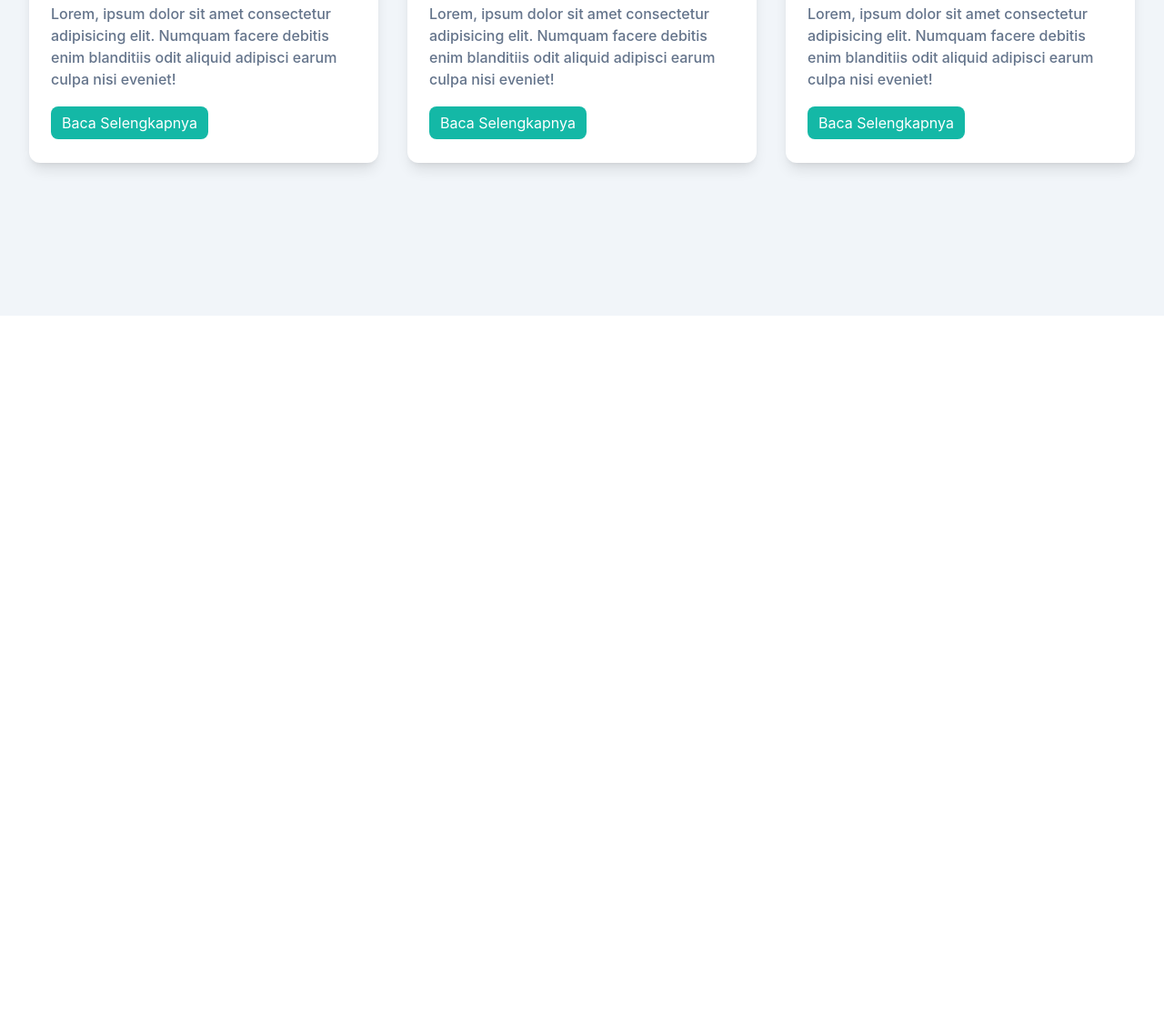
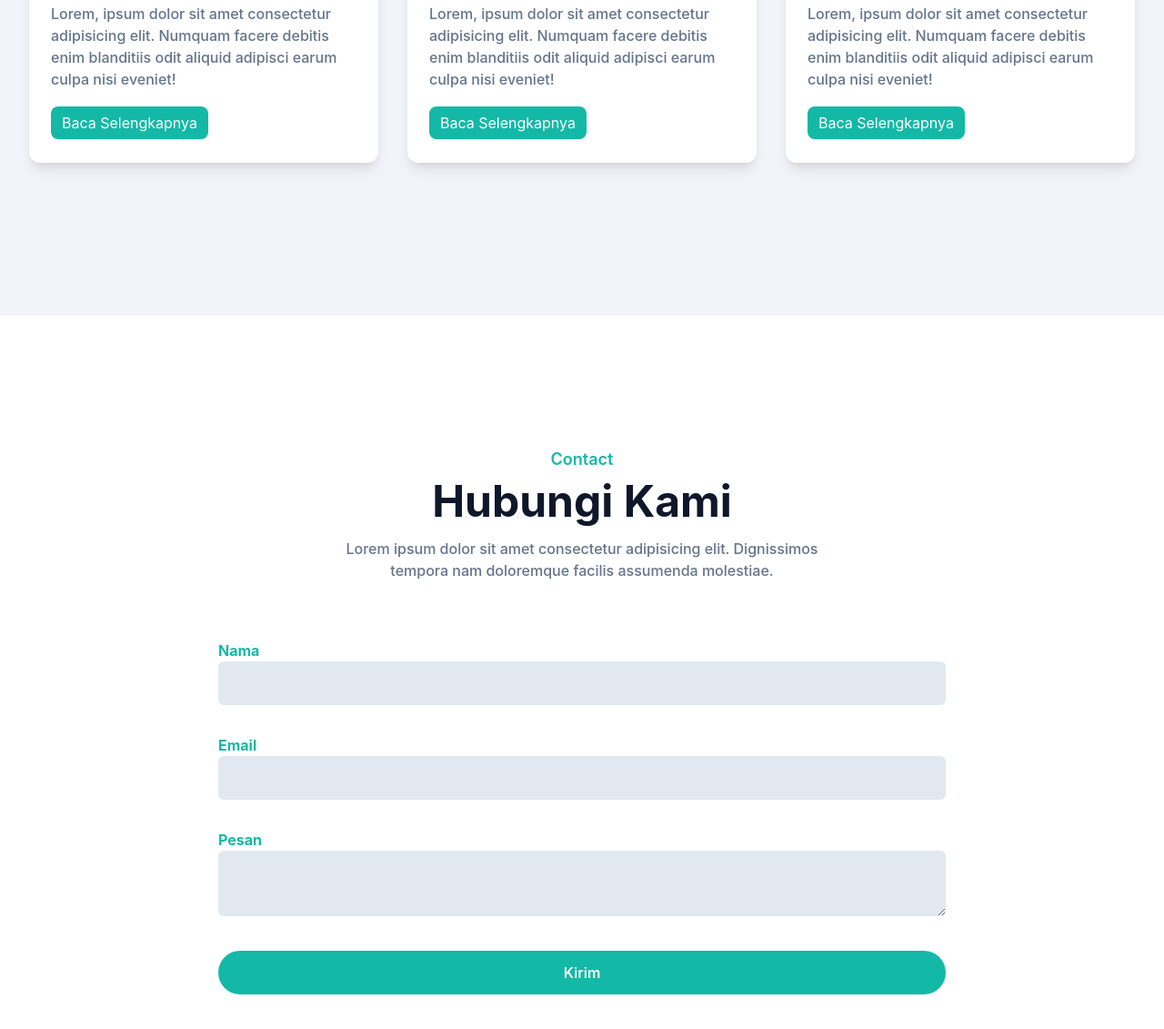
Before and after one commit to SatriyoRizkyansah/portofolio-tailwind-css, a website: page index.html in a window 1280 px wide. Shown: the part 4393-5524 px from the top of the page at 91% size. Before the commit the page ends 4740 px from the top, so only its background shows below. Drawn offline with Linux system fonts and the light colour scheme; files whose address does not match are found by name.

Commit message:
contact me

```diff
--- a/index.html
+++ b/index.html
@@ -287,6 +287,43 @@
       </div>
     </section>
     <!-- Blog Section End -->
+
+    <!-- Contact Section Start -->
+    <section id="contact" class="pt-36 pb-32">
+      <div class="container">
+        <div class="w-full px-4">
+          <div class="max-w-xl mx-auto text-center mb-16">
+            <h4 class="font-semibold text-lg text-primary mb-2">Contact</h4>
+            <h2 class="font-bold text-dark text-3xl mb-4 sm:text-4xl lg:text-5xl">Hubungi Kami</h2>
+            <p class="font-medium text-md text-secondary md:tex-lg">Lorem ipsum dolor sit amet consectetur adipisicing elit. Dignissimos tempora nam doloremque facilis assumenda molestiae.</p>
+          </div>
+        </div>
+
+        <form>
+          <div class="w-full lg:w-2/3 mx-auto">
+            <div class="w-full px-4 mb-8">
+              <label for="name" class="text-base font-bold text-primary">Nama</label>
+              <input type="text" id="name" class="w-full bg-slate-200 text-dark p-3 rounded-md focus:outline-none focus:ring-primary focus:ring-1 focus:border-primary" />
+            </div>
+
+            <div class="w-full px-4 mb-8">
+              <label for="email" class="text-base font-bold text-primary">Email</label>
+              <input type="email" id="email" class="w-full bg-slate-200 text-dark p-3 rounded-md focus:outline-none focus:ring-primary focus:ring-1 focus:border-primary" />
+            </div>
+
+            <div class="w-full px-4 mb-8">
+              <label for="pesan" class="text-base font-bold text-primary">Pesan</label>
+              <textarea type="text" id="pesan" class="w-full bg-slate-200 text-dark p-3 rounded-md focus:outline-none focus:ring-primary focus:ring-1 focus:border-primary"> </textarea>
+            </div>
+
+            <div class="w-full px-4">
+              <button class="text-base font-semibold text-white bg-primary py-3 px-8 rounded-full w-full hover:opacity-80 hover:shadow-lg transition duration-500">Kirim</button>
+            </div>
+          </div>
+        </form>
+      </div>
+    </section>
+    <!-- Contact Section End-->
   </body>
   <script src="src/js/script.js"></script>
 </html>
```
Also changed, not shown: src/output.css.
